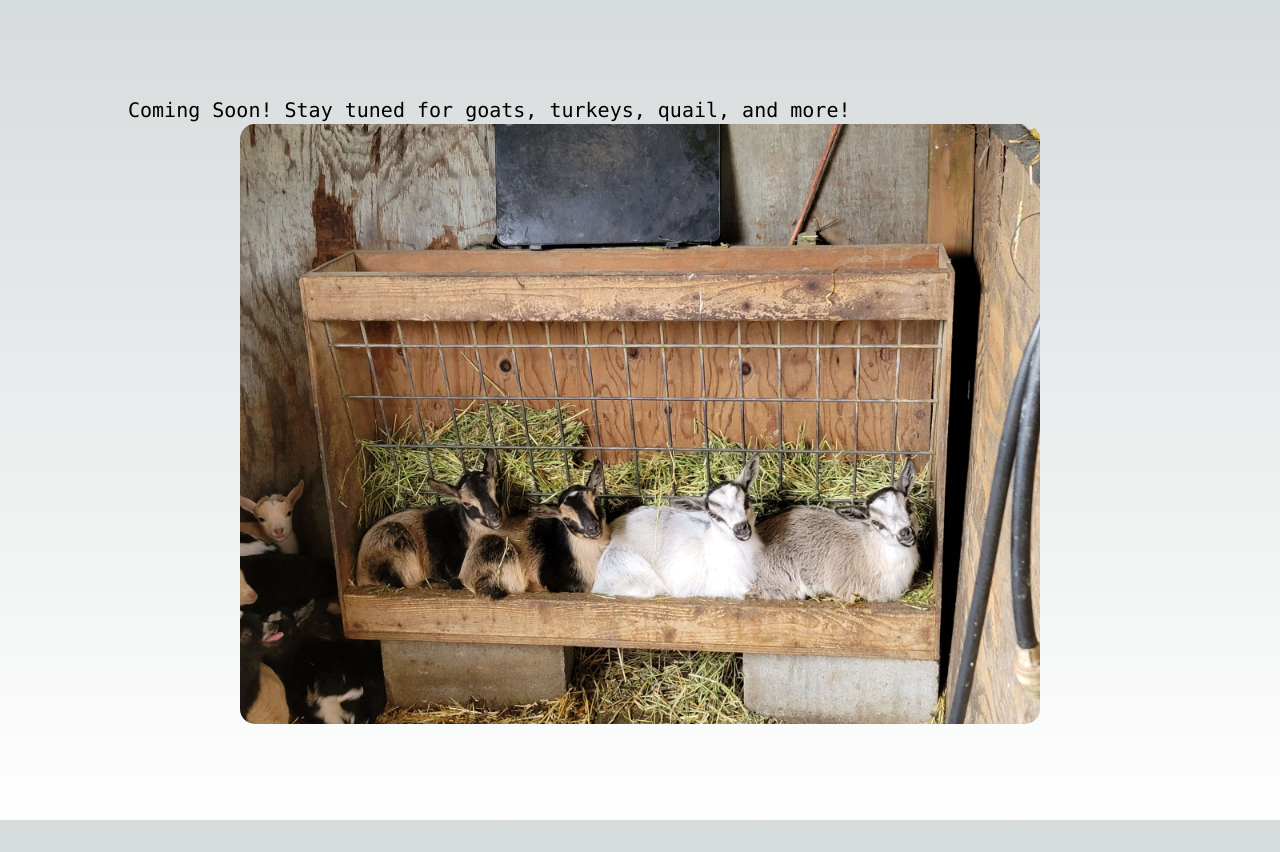
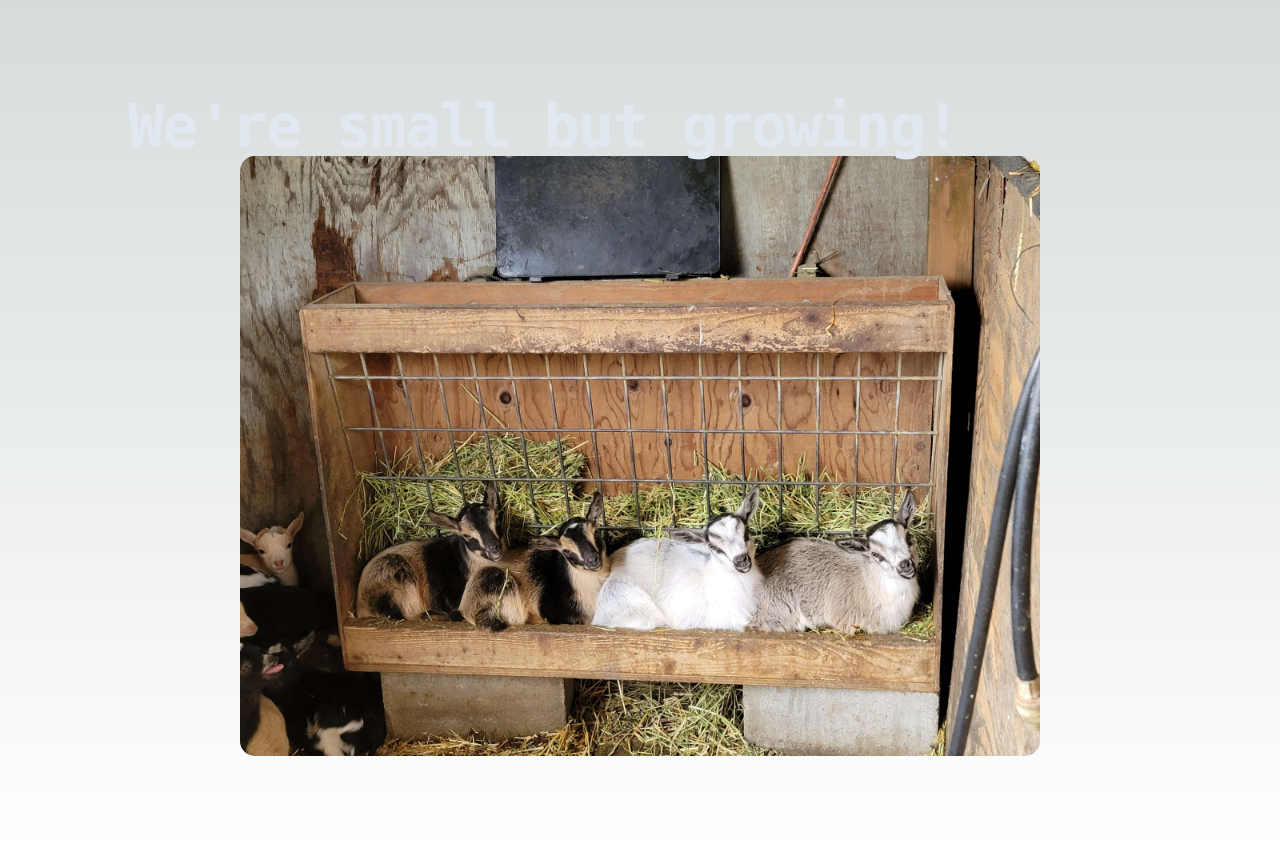
Before and after one commit to shawnaldridge/dreamdancin, a Next.js app: page / in a window 1280 px wide. Before the commit the page ends 820 px from the top, so only its background shows below. Built offline with nearby package versions, Linux system fonts and the light colour scheme.

Commit message:
Image and hero text

```diff
--- a/app/page.tsx
+++ b/app/page.tsx
@@ -4,11 +4,12 @@ export default function Home() {
   return (
     <main className="flex min-h-screen flex-col items-center justify-between p-24">
       <div className="z-10 w-full max-w-5xl items-center justify-between font-mono text-xl lg:flex">
-        <div className="fixed bottom-0 left-0 flex h-48 w-full items-end justify-center bg-gradient-to-t from-white via-white dark:from-black dark:via-black lg:static lg:size-auto lg:bg-none">
-          Coming Soon! Stay tuned for goats, turkeys, quail, and more!
+        <div className="bottom-0 flex h-48 w-full items-end justify-center bg-gradient-to-t from-white via-white dark:from-black dark:via-black lg:static lg:size-auto lg:bg-none">
+          <h1 className="text-3xl font-bold tracking-tight text-slate-200 sm:text-6xl px=200">
+            We're small but growing!
+          </h1>
         </div>
       </div>
-
       <div //👈 wrap your Image tag
         className="flex h-[18px] w-[18px]" //👈 here is Tailwind
         style={{
```
